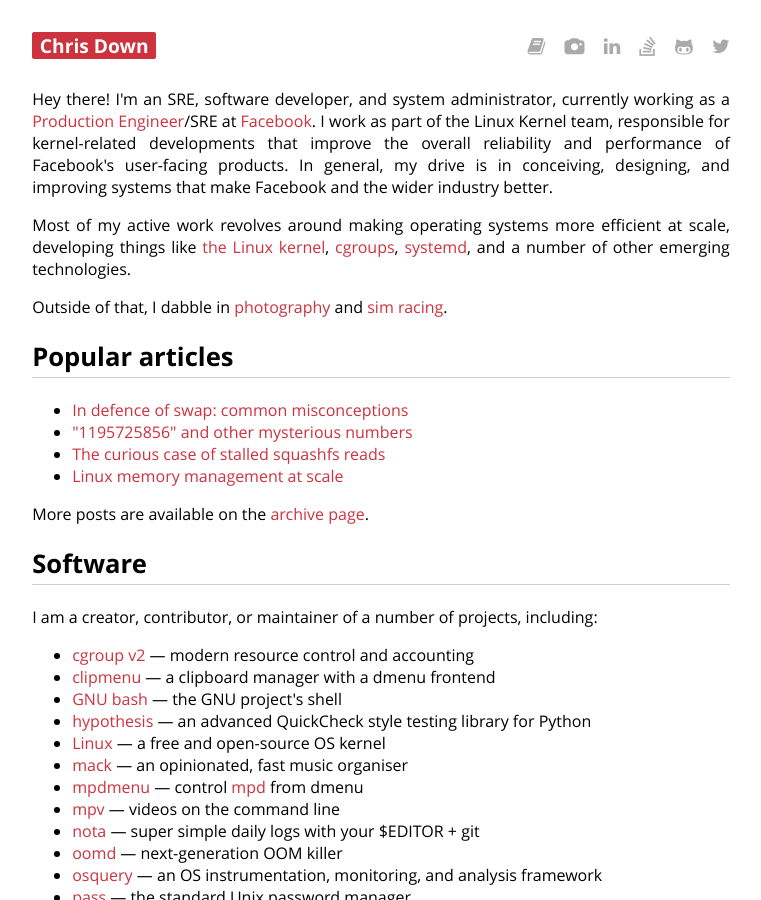
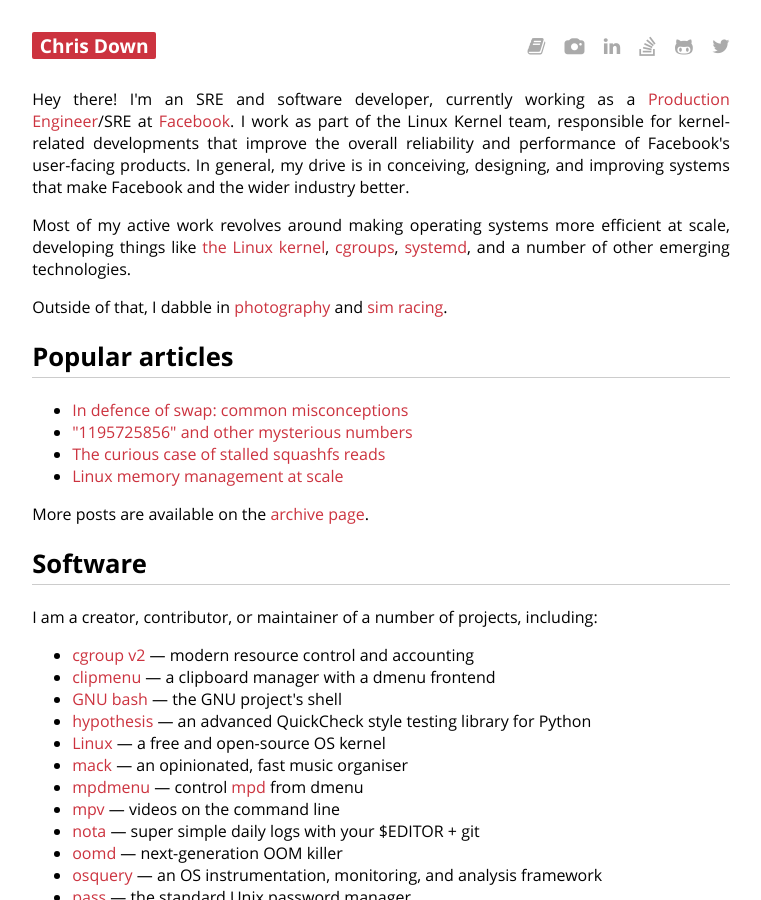
Before and after one commit to cdown/chrisdown.name, a Jekyll site: the page built from index.md, in a window 1280 px wide and 900 px high. Shown: the whole window, without its empty margins (259-1020 px from the left). Built offline with Jekyll 4.4.1, drawn with Linux system fonts in a browser that asks for light colours.

Commit message:
index: Update titles

```diff
--- a/index.md
+++ b/index.md
@@ -7,12 +7,12 @@ description:
 ---
 
 
-Hey there! I'm an SRE, software developer, and system administrator, currently
-working as a [Production Engineer][]/SRE at [Facebook][]. I work as part of the
-Linux Kernel team, responsible for kernel-related developments that improve the
-overall reliability and performance of Facebook's user-facing products. In
-general, my drive is in conceiving, designing, and improving systems that make
-Facebook and the wider industry better.
+Hey there! I'm an SRE and software developer, currently working as a
+[Production Engineer][]/SRE at [Facebook][]. I work as part of the Linux Kernel
+team, responsible for kernel-related developments that improve the overall
+reliability and performance of Facebook's user-facing products. In general, my
+drive is in conceiving, designing, and improving systems that make Facebook and
+the wider industry better.
 
 Most of my active work revolves around making operating systems more efficient
 at scale, developing things like [the Linux kernel](https://lore.kernel.org/patchwork/project/lkml/list/?series=&submitter=25468&state=*&q=&archive=&delegate=),
@@ -128,5 +128,5 @@ list, I'm probably not actively developing or maintaining them.
 <meta itemprop="image" content="https://chrisdown.name/images/hnr.jpg">
 <meta itemprop="worksFor" content="Facebook">
 <meta itemprop="name" content="Chris Down">
-<meta itemprop="description" content="Chris Down is a software developer and system administrator, currently working as a Production Engineer/SRE at Facebook. He works as part of the Linux Kernel team, responsible for kernel-related developments that improve the overall scalability, performance, and reliability of Facebook’s user-facing products.">
+<meta itemprop="description" content="Chris Down is a software developer, currently working as a Production Engineer/SRE at Facebook. He works as part of the Linux Kernel team, responsible for kernel-related developments that improve the overall scalability, performance, and reliability of Facebook’s user-facing products.">
 </div>
```
